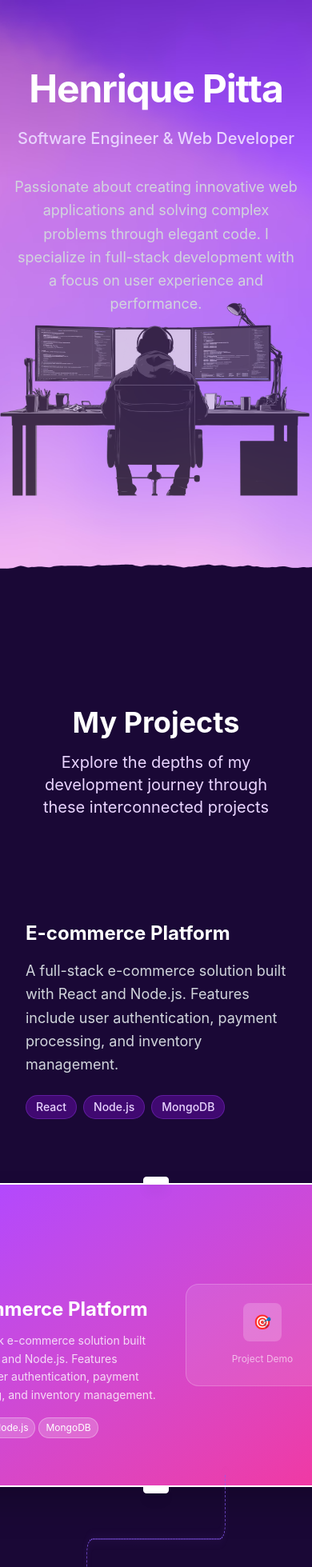
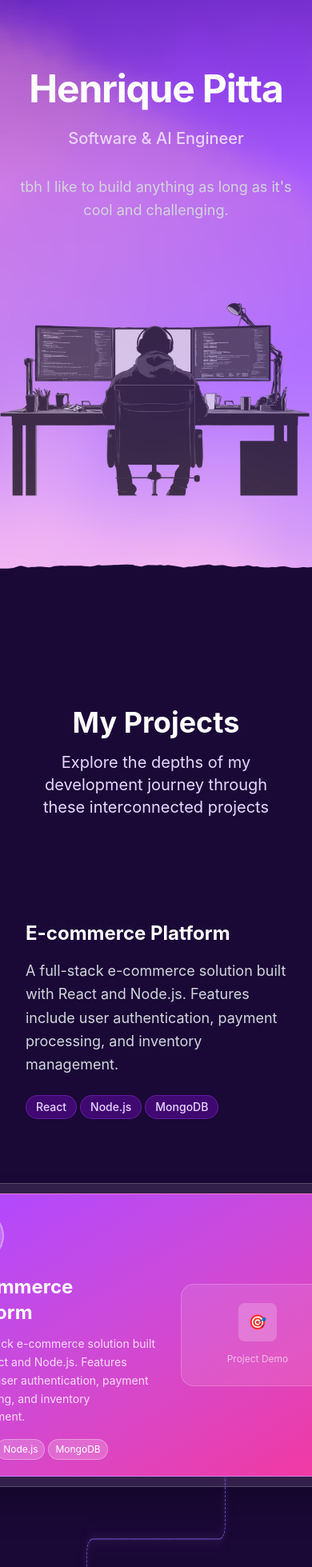
Before and after one commit to hpitta26/hpitta26.github.io, a React (Vite) app in the folder frontend/: page / in a window 390 px wide. Shown: the part 41-2000 px from the top of the page at 80% size. Built offline with nearby package versions, Linux system fonts and the light colour scheme.

Commit message:
1st draft of personal website done, missing device responsiveness

```diff
--- a/frontend/src/components/Footer.jsx
+++ b/frontend/src/components/Footer.jsx
@@ -15,7 +15,7 @@ const Footer = () => {
         <div className="border-t border-[#46375d] border-dashed mb-14"></div>
 
         {/* Social Icons */}
-        <div className="flex justify-center space-x-8 mb-14">
+        <div className="flex justify-center space-x-12 mb-14">
           {/* Email */}
           <a
             href="mailto:henrique.pitta@email.com"
--- a/frontend/src/components/Hero.jsx
+++ b/frontend/src/components/Hero.jsx
@@ -51,11 +51,10 @@ const Hero = () => {
               Henrique Pitta
             </h1>
             <h2 className="text-xl md:text-2xl text-purple-200 mb-8 font-medium">
-              Software Engineer & Web Developer
+              Software & AI Engineer
             </h2>
             <p className="text-lg md:text-xl text-gray-300 mb-12 max-w-2xl mx-auto leading-relaxed">
-              Passionate about creating innovative web applications and solving complex problems through elegant code.
-              I specialize in full-stack development with a focus on user experience and performance.
+              tbh I like to build anything as long as it's cool and challenging.
             </p>
           </div>
         </div>
--- a/frontend/src/components/ProjectNode.jsx
+++ b/frontend/src/components/ProjectNode.jsx
@@ -13,7 +13,7 @@ const ProjectNode = ({ project, isLast, nextProject }) => {
         <p className="text-gray-300 text-lg leading-relaxed mb-6">
           {project.description}
         </p>
-        <div className="flex flex-wrap gap-2">
+        <div className={`flex flex-wrap gap-1 ${isLeft ? 'justify-end' : 'justify-start'}`}>
           {project.tags.map((tag, index) => (
             <span
               key={index}
@@ -29,11 +29,14 @@ const ProjectNode = ({ project, isLast, nextProject }) => {
       <div className={`${isLeft ? 'md:order-1' : 'md:order-2'} flex justify-center relative`}>
         <div className="relative">
           {/* Top connection point */}
-          <div className="absolute -top-2 left-1/2 transform -translate-x-1/2 w-8 h-2.5 bg-white rounded-t-sm border-1 border-white shadow-lg z-20"></div>
+          {/* <div className="absolute -top-2 left-1/2 transform -translate-x-1/2 w-8 h-2.5 bg-white rounded-t-sm border-1 border-white shadow-lg z-20"></div> */}
 
-          {/* Bigger Node card with sleek white frame */}
-          <div className="w-[600px] h-95 relative z-1">
-            <div className={`w-full h-full bg-gradient-to-br ${project.gradient} rounded-3xl shadow-2xl border-2 border-white overflow-hidden`}>
+          {/* Bigger Node card with outer frame */}
+          <div className="w-[600px] h-95 relative z-5">
+            {/* Outer Frosted Glass Frame */}
+            <div className="w-full h-full bg-[#33204a] rounded-3xl p-3 shadow-2xl border border-[#5b4c6e]">
+              {/* Inner Glass Card */}
+              <div className={`w-full h-full bg-gradient-to-br ${project.gradient} bg-opacity-20 backdrop-blur-md rounded-lg border border-white/30 overflow-hidden`} style={{backgroundColor: 'rgba(255, 255, 255, 0.1)'}}>
               <div className="relative z-10 p-8 h-full">
                 <div className="flex items-center justify-between h-full">
                   <div className="flex-1">
@@ -67,13 +70,14 @@ const ProjectNode = ({ project, isLast, nextProject }) => {
                   </div>
                 </div>
               </div>
+              </div>
             </div>
           </div>
 
           {/* Bottom connection point */}
-          {!isLast && (
+          {/* {!isLast && (
             <div className="absolute -bottom-2 left-1/2 transform -translate-x-1/2 w-8 h-2.5 bg-white rounded-b-sm border-1 border-white shadow-lg z-20"></div>
-          )}
+          )} */}
         </div>
       </div>
 
@@ -110,7 +114,7 @@ const ProjectNode = ({ project, isLast, nextProject }) => {
               strokeDasharray="3,2"
               className=""
               style={{
-                filter: 'drop-shadow(0 0 6px rgba(139, 92, 246, 0.5))'
+                filter: 'drop-shadow(0 0 12px rgba(168, 85, 247, 0.8)) drop-shadow(0 0 4px rgba(255, 255, 255, 0.3))'
               }}
             />
           </svg>
```
